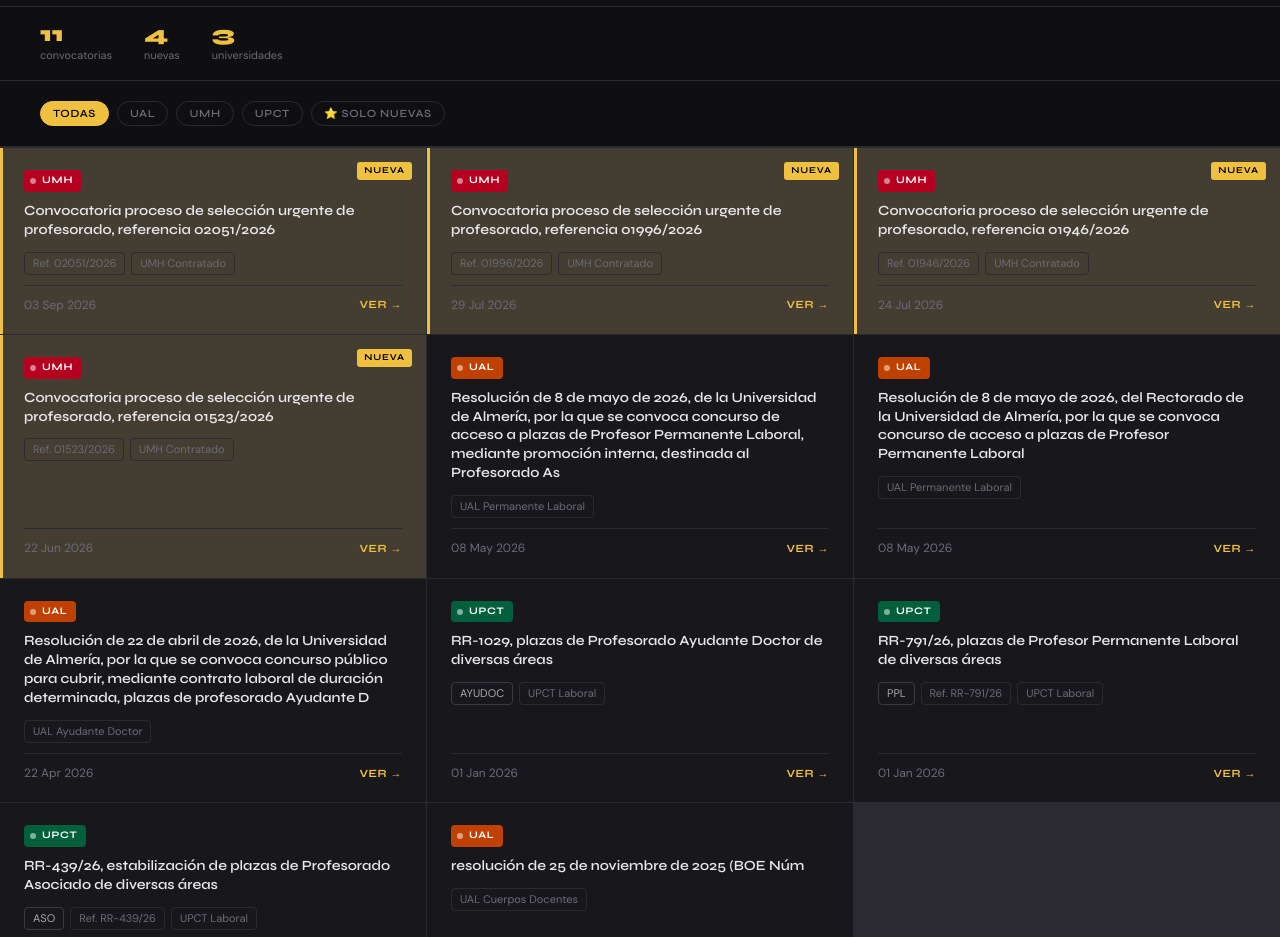
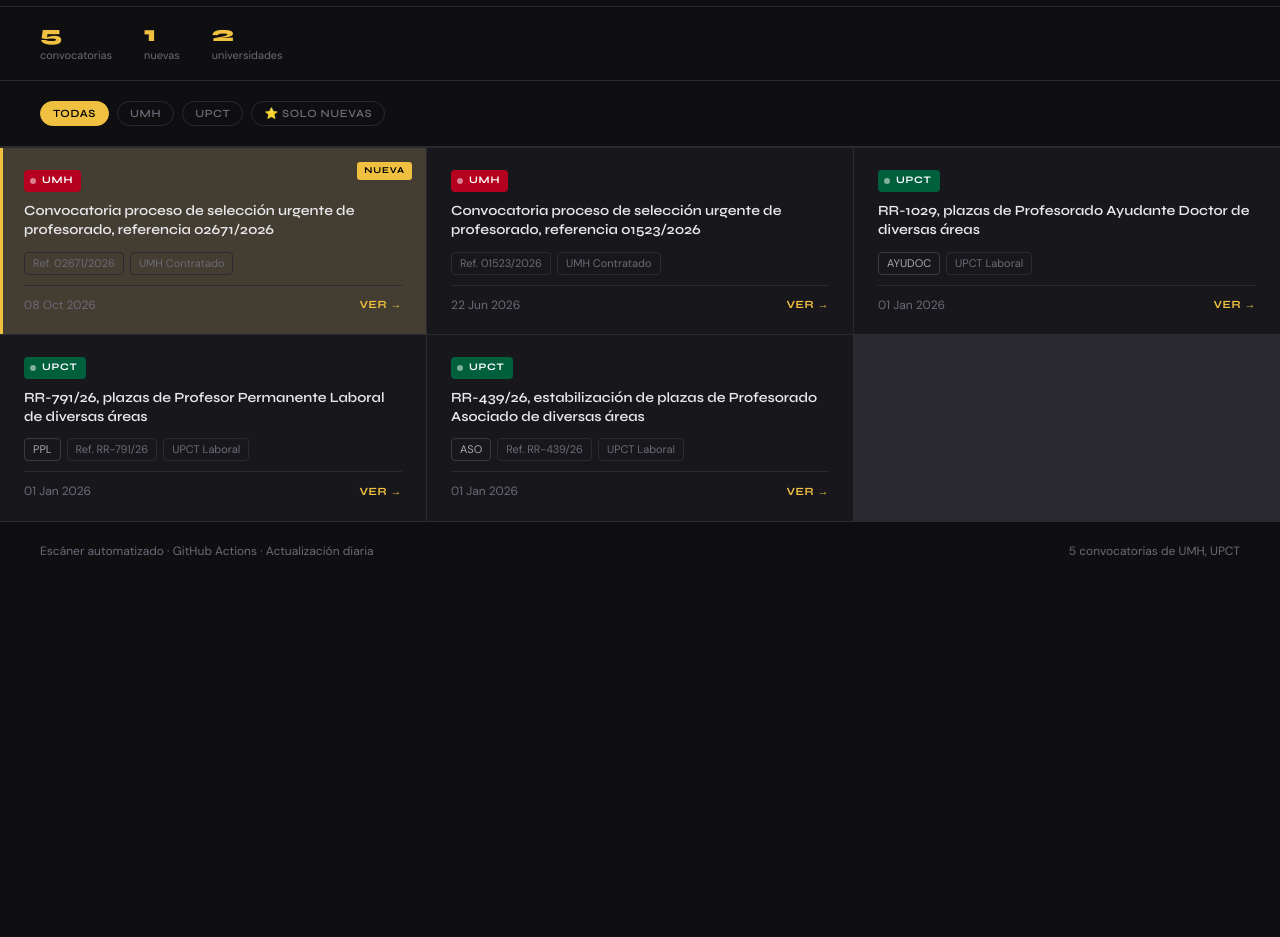
Before and after one commit to victoskyct/Radar_plazas, a plain HTML site: page docs/index.html in a window 1280 px wide. Shown: the part 83-1020 px from the top of the page. After the commit the page ends 800 px from the top, so only its background shows below. Drawn offline with Linux system fonts and the light colour scheme.

Commit message:
chore: actualización 2026-11-18 16:12 UTC

```diff
--- a/docs/index.html
+++ b/docs/index.html
@@ -254,22 +254,22 @@
   <div class="header-title">Plazas <span>PDI</span></div>
   <div class="header-meta">
     Última actualización<br>
-    <strong>13/11/2026 15:08 UTC</strong>
+    <strong>18/11/2026 16:12 UTC</strong>
   </div>
 </header>
 
 <!-- Stats -->
 <div class="stats">
   <div class="stat">
-    <span class="stat-value" id="count-total">11</span>
+    <span class="stat-value" id="count-total">5</span>
     <span class="stat-label">convocatorias</span>
   </div>
   <div class="stat">
-    <span class="stat-value" id="count-new" style="color:#f0c040">4</span>
+    <span class="stat-value" id="count-new" style="color:#f0c040">1</span>
     <span class="stat-label">nuevas</span>
   </div>
   <div class="stat">
-    <span class="stat-value">3</span>
+    <span class="stat-value">2</span>
     <span class="stat-label">universidades</span>
   </div>
 </div>
@@ -277,8 +277,6 @@
 <!-- Filtros -->
 <div class="filters">
   <button class="filter-btn active" data-filter="all">Todas</button>
-
-  <button class="filter-btn" data-filter="UAL">UAL</button>
 
   <button class="filter-btn" data-filter="UMH">UMH</button>
 
@@ -296,12 +294,12 @@
 
     <span class="univ-badge univ-UMH">UMH</span>
 
-    <div class="card-title">Convocatoria proceso de selección urgente de profesorado, referencia 02051/2026</div>
+    <div class="card-title">Convocatoria proceso de selección urgente de profesorado, referencia 02671/2026</div>
 
     <div class="card-meta">
 
 
-      <span class="tag">Ref. 02051/2026</span>
+      <span class="tag">Ref. 02671/2026</span>
 
 
       <span class="tag">UMH Contratado</span>
@@ -309,68 +307,16 @@
     </div>
 
     <div class="card-footer">
-      <span class="fecha">03 Sep 2026</span>
-      <a class="ver-link" href="https://servicioprofesorado.umh.es/2026/09/03/convocatoria-proceso-de-seleccion-urgente-de-profesorado-referencia-02051-2026/" target="_blank" rel="noopener">
+      <span class="fecha">08 Oct 2026</span>
+      <a class="ver-link" href="https://servicioprofesorado.umh.es/2026/10/08/convocatoria-proceso-de-seleccion-urgente-de-profesorado-referencia-02671-2026/" target="_blank" rel="noopener">
         Ver →
       </a>
     </div>
   </div>
 
-  <div class="card is-new"
+  <div class="card "
        data-univ="UMH"
-       data-new="true">
-
-    <span class="univ-badge univ-UMH">UMH</span>
-
-    <div class="card-title">Convocatoria proceso de selección urgente de profesorado, referencia 01996/2026</div>
-
-    <div class="card-meta">
-
-
-      <span class="tag">Ref. 01996/2026</span>
-
-
-      <span class="tag">UMH Contratado</span>
-
-    </div>
-
-    <div class="card-footer">
-      <span class="fecha">29 Jul 2026</span>
-      <a class="ver-link" href="https://servicioprofesorado.umh.es/2026/07/29/convocatoria-proceso-de-seleccion-urgente-de-profesorado-referencia-01996-2026/" target="_blank" rel="noopener">
-        Ver →
-      </a>
-    </div>
-  </div>
-
-  <div class="card is-new"
-       data-univ="UMH"
-       data-new="true">
-
-    <span class="univ-badge univ-UMH">UMH</span>
-
-    <div class="card-title">Convocatoria proceso de selección urgente de profesorado, referencia 01946/2026</div>
-
-    <div class="card-meta">
-
-
-      <span class="tag">Ref. 01946/2026</span>
-
-
-      <span class="tag">UMH Contratado</span>
-
-    </div>
-
-    <div class="card-footer">
-      <span class="fecha">24 Jul 2026</span>
-      <a class="ver-link" href="https://servicioprofesorado.umh.es/2026/07/24/convocatoria-proceso-de-seleccion-urgente-de-profesorado-referencia-01946-2026/" target="_blank" rel="noopener">
-        Ver →
-      </a>
-    </div>
-  </div>
-
-  <div class="card is-new"
-       data-univ="UMH"
-       data-new="true">
+       data-new="false">
 
     <span class="univ-badge univ-UMH">UMH</span>
 
@@ -389,78 +335,6 @@
     <div class="card-footer">
       <span class="fecha">22 Jun 2026</span>
       <a class="ver-link" href="https://servicioprofesorado.umh.es/2026/06/22/convocatoria-proceso-de-seleccion-urgente-de-profesorado-referencia-01523-2026/" target="_blank" rel="noopener">
-        Ver →
-      </a>
-    </div>
-  </div>
-
-  <div class="card "
-       data-univ="UAL"
-       data-new="false">
-
-    <span class="univ-badge univ-UAL">UAL</span>
-
-    <div class="card-title">Resolución de 8 de mayo de 2026, de la Universidad de Almería, por la que se convoca concurso de acceso a plazas de Profesor Permanente Laboral, mediante promoción interna, destinada al Profesorado As</div>
-
-    <div class="card-meta">
-
-
-
-      <span class="tag">UAL Permanente Laboral</span>
-
-    </div>
-
-    <div class="card-footer">
-      <span class="fecha">08 May 2026</span>
-      <a class="ver-link" href="https://www.ual.es/universidad/serviciosgenerales/recursoshumanos/convocatorias/personal-docente-e-investigador-laboral/profesorado-contratado-doctor" target="_blank" rel="noopener">
-        Ver →
-      </a>
-    </div>
-  </div>
-
-  <div class="card "
-       data-univ="UAL"
-       data-new="false">
-
-    <span class="univ-badge univ-UAL">UAL</span>
-
-    <div class="card-title">Resolución de 8 de mayo de 2026, del Rectorado de la Universidad de Almería, por la que se convoca concurso de acceso a plazas de Profesor Permanente Laboral</div>
-
-    <div class="card-meta">
-
-
-
-      <span class="tag">UAL Permanente Laboral</span>
-
-    </div>
-
-    <div class="card-footer">
-      <span class="fecha">08 May 2026</span>
-      <a class="ver-link" href="https://www.ual.es/universidad/serviciosgenerales/recursoshumanos/convocatorias/personal-docente-e-investigador-laboral/profesorado-contratado-doctor" target="_blank" rel="noopener">
-        Ver →
-      </a>
-    </div>
-  </div>
-
-  <div class="card "
-       data-univ="UAL"
-       data-new="false">
-
-    <span class="univ-badge univ-UAL">UAL</span>
-
-    <div class="card-title">Resolución de 22 de abril de 2026, de la Universidad de Almería, por la que se convoca concurso público para cubrir, mediante contrato laboral de duración determinada, plazas de profesorado Ayudante D</div>
-
-    <div class="card-meta">
-
-
-
-      <span class="tag">UAL Ayudante Doctor</span>
-
-    </div>
-
-    <div class="card-footer">
-      <span class="fecha">22 Apr 2026</span>
-      <a class="ver-link" href="https://www.ual.es/universidad/serviciosgenerales/recursoshumanos/convocatorias/personal-docente-e-investigador-laboral/profesores-ayudantes-doctores" target="_blank" rel="noopener">
         Ver →
       </a>
     </div>
@@ -548,35 +422,11 @@
     </div>
   </div>
 
-  <div class="card "
-       data-univ="UAL"
-       data-new="false">
-
-    <span class="univ-badge univ-UAL">UAL</span>
-
-    <div class="card-title">resolución de 25 de noviembre de 2025 (BOE Núm</div>
-
-    <div class="card-meta">
-
-
-
-      <span class="tag">UAL Cuerpos Docentes</span>
-
-    </div>
-
-    <div class="card-footer">
-      <span class="fecha">25 Nov 2025</span>
-      <a class="ver-link" href="https://www.ual.es/universidad/serviciosgenerales/recursoshumanos/convocatorias/cuerpos-docentes" target="_blank" rel="noopener">
-        Ver →
-      </a>
-    </div>
-  </div>
-
 </div>
 
 <footer>
   <span>Escáner automatizado · GitHub Actions · Actualización diaria</span>
-  <span>11 convocatorias de UAL, UMH, UPCT</span>
+  <span>5 convocatorias de UMH, UPCT</span>
 </footer>
 
 <script>
```
Also changed, not shown: state/plazas.json (+3 -9 lines).
